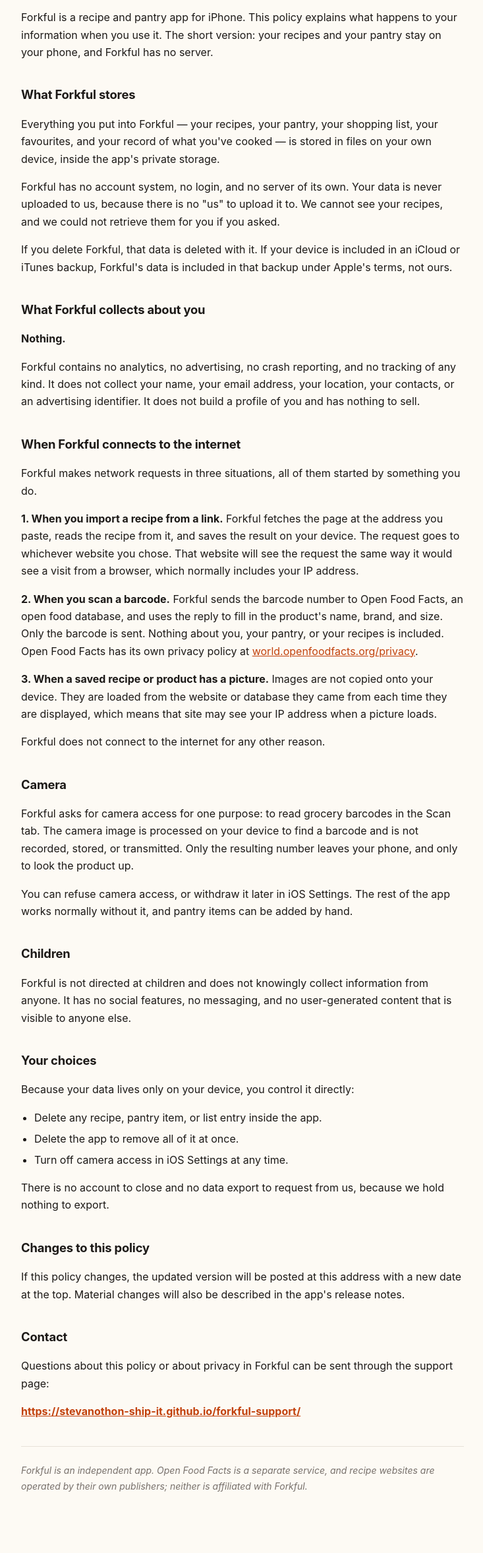
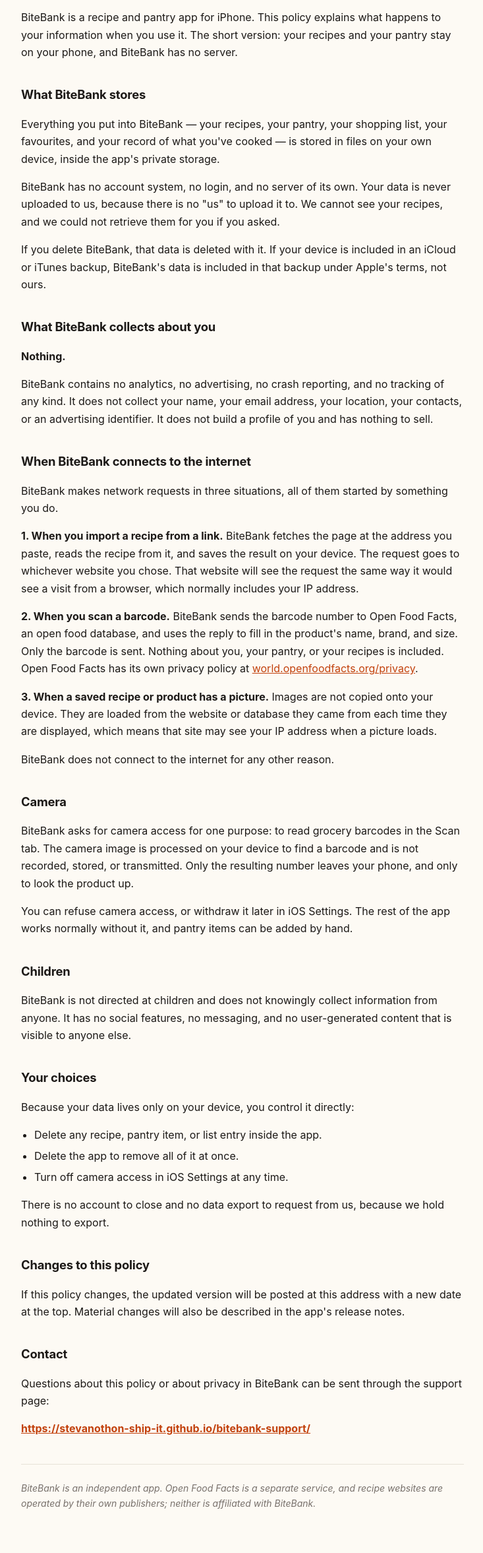
Before and after one commit to stevanothon-ship-it/pantryful-support, a plain HTML site: page privacy.html in a window 1280 px wide. Shown: the part 141-2495 px from the top of the page at 66% size, without its empty margins (272-1005 px from the left). Before the commit the page ends 2469 px from the top, so only its background shows below. Drawn offline with Linux system fonts and the light colour scheme.

Commit message:
Rename app to BiteBank

```diff
--- a/privacy.html
+++ b/privacy.html
@@ -3,7 +3,7 @@
 <head>
 <meta charset="utf-8">
 <meta name="viewport" content="width=device-width, initial-scale=1">
-<title>Forkful — Privacy Policy</title>
+<title>BiteBank — Privacy Policy</title>
 <style>
   :root { color-scheme: light dark; }
   body {
@@ -32,40 +32,40 @@
 </head>
 <body>
 
-<h1>Privacy Policy for Forkful</h1>
+<h1>Privacy Policy for BiteBank</h1>
 <p class="updated">Last updated: 31 July 2026</p>
 
-<p>Forkful is a recipe and pantry app for iPhone. This policy explains what happens to your
+<p>BiteBank is a recipe and pantry app for iPhone. This policy explains what happens to your
 information when you use it. The short version: your recipes and your pantry stay on your
-phone, and Forkful has no server.</p>
+phone, and BiteBank has no server.</p>
 
-<h2>What Forkful stores</h2>
-<p>Everything you put into Forkful — your recipes, your pantry, your shopping list, your
+<h2>What BiteBank stores</h2>
+<p>Everything you put into BiteBank — your recipes, your pantry, your shopping list, your
 favourites, and your record of what you've cooked — is stored in files on your own device,
 inside the app's private storage.</p>
-<p>Forkful has no account system, no login, and no server of its own. Your data is never
+<p>BiteBank has no account system, no login, and no server of its own. Your data is never
 uploaded to us, because there is no "us" to upload it to. We cannot see your recipes, and we
 could not retrieve them for you if you asked.</p>
-<p>If you delete Forkful, that data is deleted with it. If your device is included in an
-iCloud or iTunes backup, Forkful's data is included in that backup under Apple's terms,
+<p>If you delete BiteBank, that data is deleted with it. If your device is included in an
+iCloud or iTunes backup, BiteBank's data is included in that backup under Apple's terms,
 not ours.</p>
 
-<h2>What Forkful collects about you</h2>
+<h2>What BiteBank collects about you</h2>
 <p><strong>Nothing.</strong></p>
-<p>Forkful contains no analytics, no advertising, no crash reporting, and no tracking of any
+<p>BiteBank contains no analytics, no advertising, no crash reporting, and no tracking of any
 kind. It does not collect your name, your email address, your location, your contacts, or an
 advertising identifier. It does not build a profile of you and has nothing to sell.</p>
 
-<h2>When Forkful connects to the internet</h2>
-<p>Forkful makes network requests in three situations, all of them started by something
+<h2>When BiteBank connects to the internet</h2>
+<p>BiteBank makes network requests in three situations, all of them started by something
 you do.</p>
 
-<p><strong>1. When you import a recipe from a link.</strong> Forkful fetches the page at the
+<p><strong>1. When you import a recipe from a link.</strong> BiteBank fetches the page at the
 address you paste, reads the recipe from it, and saves the result on your device. The request
 goes to whichever website you chose. That website will see the request the same way it would
 see a visit from a browser, which normally includes your IP address.</p>
 
-<p><strong>2. When you scan a barcode.</strong> Forkful sends the barcode number to Open Food
+<p><strong>2. When you scan a barcode.</strong> BiteBank sends the barcode number to Open Food
 Facts, an open food database, and uses the reply to fill in the product's name, brand, and
 size. Only the barcode is sent. Nothing about you, your pantry, or your recipes is included.
 Open Food Facts has its own privacy policy at
@@ -75,17 +75,17 @@
 your device. They are loaded from the website or database they came from each time they are
 displayed, which means that site may see your IP address when a picture loads.</p>
 
-<p>Forkful does not connect to the internet for any other reason.</p>
+<p>BiteBank does not connect to the internet for any other reason.</p>
 
 <h2>Camera</h2>
-<p>Forkful asks for camera access for one purpose: to read grocery barcodes in the Scan tab.
+<p>BiteBank asks for camera access for one purpose: to read grocery barcodes in the Scan tab.
 The camera image is processed on your device to find a barcode and is not recorded, stored,
 or transmitted. Only the resulting number leaves your phone, and only to look the product up.</p>
 <p>You can refuse camera access, or withdraw it later in iOS Settings. The rest of the app
 works normally without it, and pantry items can be added by hand.</p>
 
 <h2>Children</h2>
-<p>Forkful is not directed at children and does not knowingly collect information from anyone.
+<p>BiteBank is not directed at children and does not knowingly collect information from anyone.
 It has no social features, no messaging, and no user-generated content that is visible to
 anyone else.</p>
 
@@ -104,13 +104,13 @@
 at the top. Material changes will also be described in the app's release notes.</p>
 
 <h2>Contact</h2>
-<p>Questions about this policy or about privacy in Forkful can be sent through the
+<p>Questions about this policy or about privacy in BiteBank can be sent through the
 support page:</p>
-<p><strong><a href="https://stevanothon-ship-it.github.io/forkful-support/">https://stevanothon-ship-it.github.io/forkful-support/</a></strong></p>
+<p><strong><a href="https://stevanothon-ship-it.github.io/bitebank-support/">https://stevanothon-ship-it.github.io/bitebank-support/</a></strong></p>
 
 <hr>
-<footer>Forkful is an independent app. Open Food Facts is a separate service, and recipe
-websites are operated by their own publishers; neither is affiliated with Forkful.</footer>
+<footer>BiteBank is an independent app. Open Food Facts is a separate service, and recipe
+websites are operated by their own publishers; neither is affiliated with BiteBank.</footer>
 
 </body>
 </html>
```
Also changed, not shown: index.html (+15 -15 lines).
